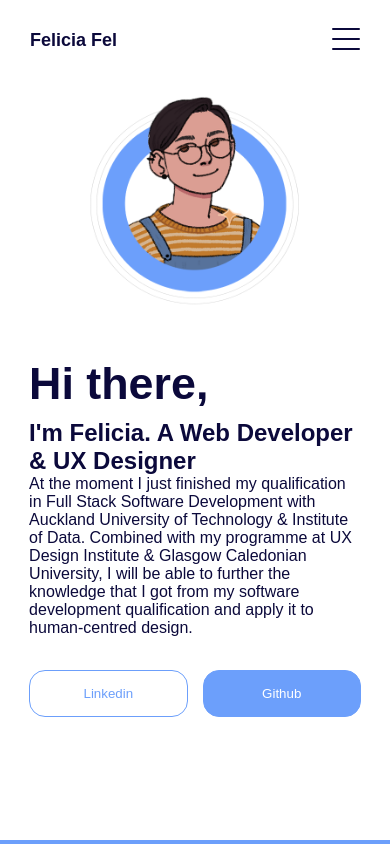
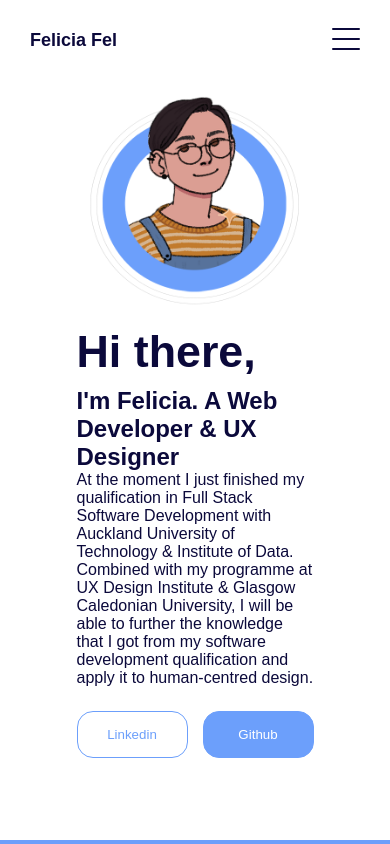
Before and after one commit to applescan/Portfolio-Website-v2, a React (Create React App) app: page / in a window 390 px wide. Shown: the top 844 px of the page. Built offline with nearby package versions, Linux system fonts and the light colour scheme; a web font is replaced by a local one.

Commit message:
mobile v3

```diff
--- a/src/components/Sections/Header.jsx
+++ b/src/components/Sections/Header.jsx
@@ -16,7 +16,7 @@ export default function Header() {
     <Wrapper id="home" className="container flexSpaceCenter">
       <LeftSide className="flexCenter">
         <div>
-          <div style={{padding:"8%"}}>
+          <HeaderP>
             <h1 className="extraBold font60">Hi there, </h1>
             <h2>I'm Felicia. A Web Developer & UX Designer</h2>
             <p>At the moment I just finished my qualification in Full Stack Software Development with Auckland University of Technology &
@@ -34,7 +34,7 @@ export default function Header() {
                 </a>
               </div>
             </ButtonsRow>
-          </div>
+          </HeaderP>
         </div>
       </LeftSide>
       <RightSide>
@@ -85,7 +85,7 @@ const RightSide = styled.div`
 const HeaderP = styled.div`
   padding: 0 5%;
   @media (max-width: 960px) {
-    padding: 0 10%;
+    padding: 0 20%;
   }
 `;
 
```
Also changed, not shown: 5 other files (tests, documents, lock files or other folders).
